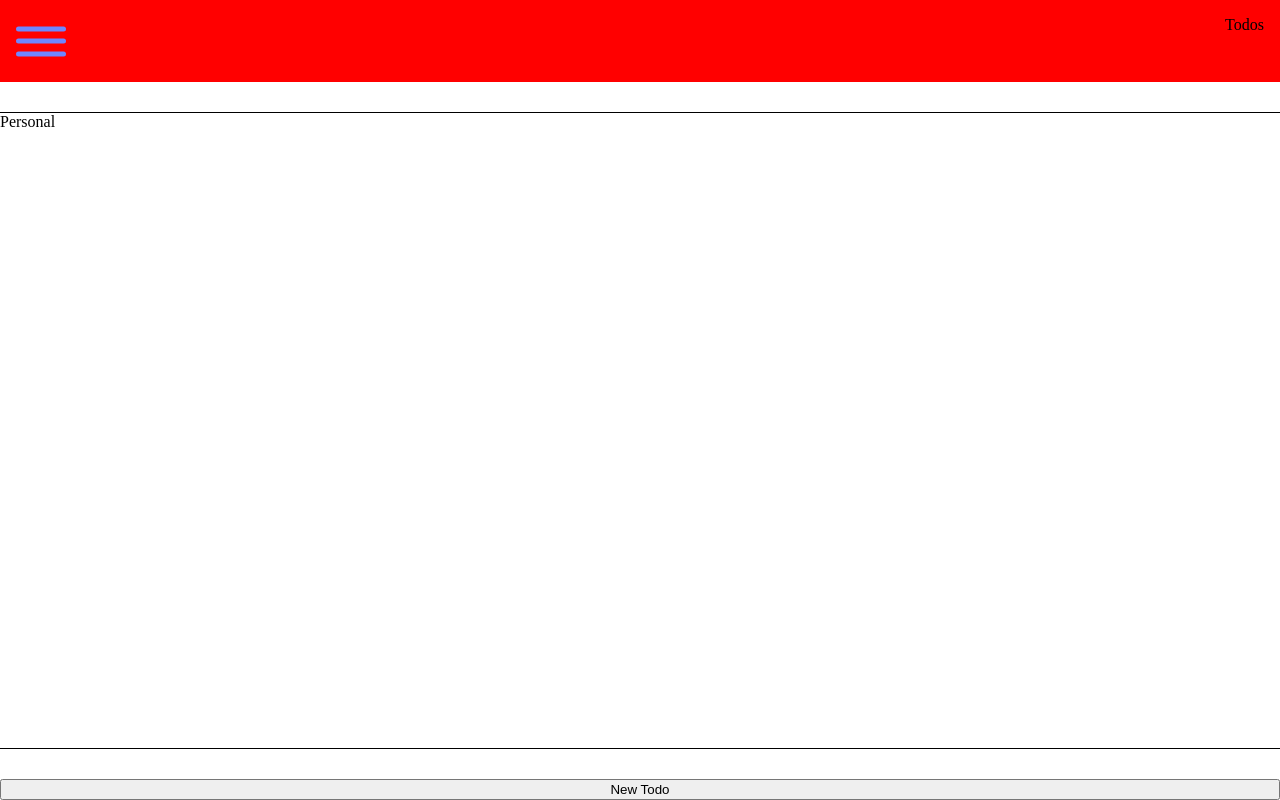
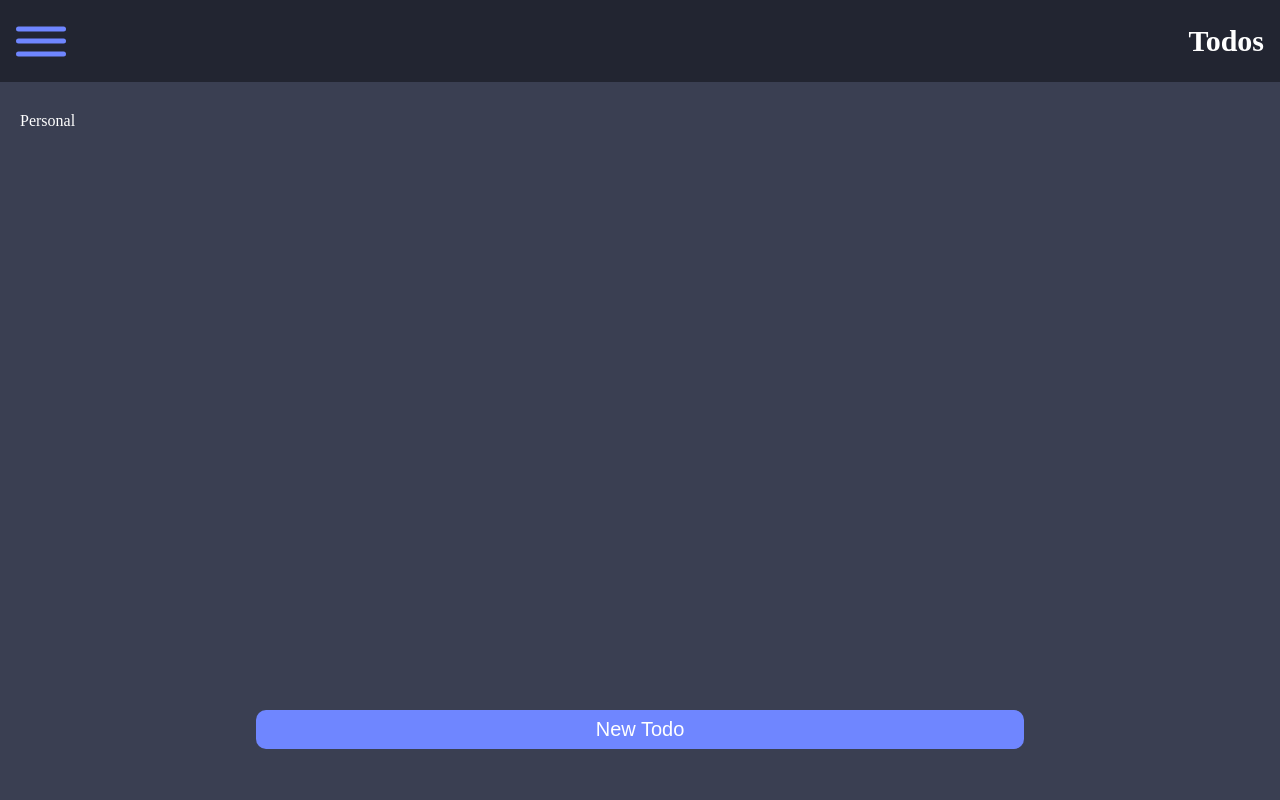
Before and after one commit to ProtoJanus/todo-list, a website built with webpack: page src/template.html in a window 1280 px wide. Built offline with nearby package versions, Linux system fonts and the light colour scheme.

Commit message:
Style main-content-header and todo-table and add-new-todo button

```diff
--- a/src/styles.css
+++ b/src/styles.css
@@ -28,7 +28,11 @@ body {
 .main-content-header {
   padding: 1rem;
   display: flex;
-  background-color: red;
+  background-color: #222531;
+  color: white;
+  align-items: center;
+  font-size: 30px;
+  font-weight: 700;
 }
 
 .hamburger-button {
@@ -77,22 +81,27 @@ body {
   height: 100%;
   display: flex;
   flex-direction: column;
-  gap: 30px;
+  background-color: #3a3f52;
 }
 
 .todo-table {
+  color: white;
+  background-color: #3a3f52;
+  padding: 30px 20px;
   flex-grow: 1;
-  border-top: 1px solid black;
-  border-bottom: 1px solid black;
   display: flex;
   flex-direction: column;
   gap: 10px;
 }
 
 .todo-row {
-  border: 1px solid black;
+  border: none;
   display: flex;
   justify-content: space-between;
+  border-radius: 5px;
+  padding: 10px 20px;
+  background-color: #2d303f;
+  color: white;
 }
 
 .name-checkbox-group {
@@ -119,3 +128,16 @@ dialog form div {
   align-items: center;
   gap: 5px;
 }
+
+.new-todo-button {
+  max-width: 60%;
+  width: 100%;
+  align-self: center;
+  margin-bottom: 4%;
+  background-color: #6f86ff;
+  border: none;
+  border-radius: 10px;
+  padding: 8px;
+  font-size: 20px;
+  color: white;
+}
```
